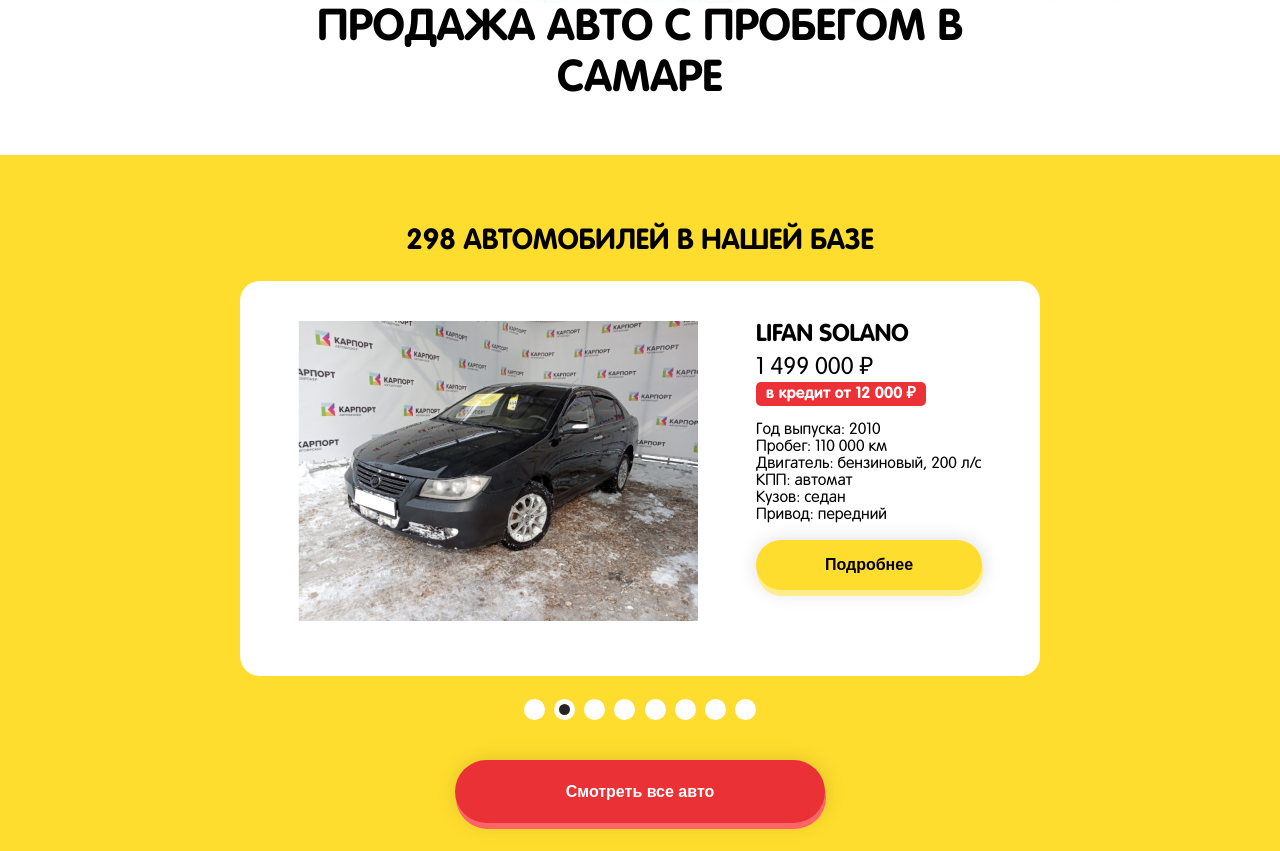
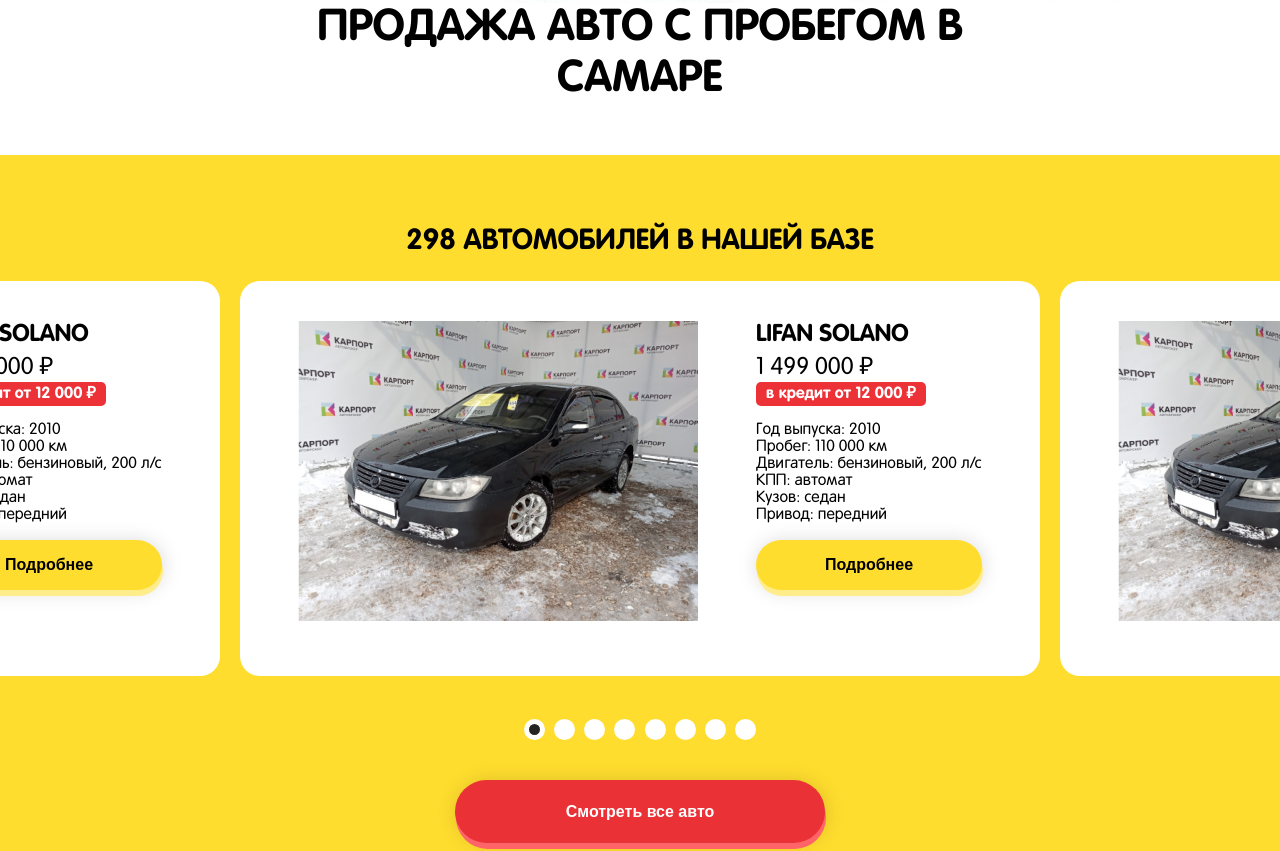
Before and after one commit to agatta17/autobroker, a plain HTML site: page index.html in a window 1280 px wide. Shown: the part 961-1812 px from the top of the page. Drawn offline with Linux system fonts and the light colour scheme.

Commit message:
add slider animation

```diff
--- a/index.html
+++ b/index.html
@@ -130,6 +130,31 @@
       <div class="carousel__title">
         298 автомобилей в нашей базе
       </div>
+      <div class="carousel__offset">
+        <div class="carousel__bar" id="bar">
+          <div class="carousel__card card" id="card">
+            <div class="card__photo"></div>
+            <div class="card__text">
+              <div class="card__title">
+                Lifan Solano
+              </div>
+              <div class="card__price">
+                1 499 000 ₽
+              </div>
+              <div class="card__credit-price">
+                в кредит от 12 000 ₽
+              </div>
+              <ul class="card__specifications">
+                <li>Год выпуска: 2010</li>
+                <li>Пробег: 110 000 км</li>
+                <li>Двигатель: бензиновый, 200 л/с</li>
+                <li>КПП: автомат</li>
+                <li>Кузов: седан</li>
+                <li>Привод: передний</li>
+              </ul>
+              <button class="card_btn">Подробнее</button>
+            </div>
+          </div>
           <div class="carousel__card card">
             <div class="card__photo"></div>
             <div class="card__text">
@@ -153,15 +178,40 @@
               <button class="card_btn">Подробнее</button>
             </div>
           </div>
-      <div class="carousel__slider slider">
-        <div class="slider__circle"></div>
-        <div class="slider__circle slider__circle_active"></div>
-        <div class="slider__circle"></div>
-        <div class="slider__circle"></div>
-        <div class="slider__circle"></div>
-        <div class="slider__circle"></div>
-        <div class="slider__circle"></div>
-        <div class="slider__circle"></div>
+          <div class="carousel__card card">
+            <div class="card__photo"></div>
+            <div class="card__text">
+              <div class="card__title">
+                Lifan Solano
+              </div>
+              <div class="card__price">
+                1 499 000 ₽
+              </div>
+              <div class="card__credit-price">
+                в кредит от 12 000 ₽
+              </div>
+              <ul class="card__specifications">
+                <li>Год выпуска: 2010</li>
+                <li>Пробег: 110 000 км</li>
+                <li>Двигатель: бензиновый, 200 л/с</li>
+                <li>КПП: автомат</li>
+                <li>Кузов: седан</li>
+                <li>Привод: передний</li>
+              </ul>
+              <button class="card_btn">Подробнее</button>
+            </div>
+          </div>
+        </div>
+      </div>
+      <div class="carousel__slider slider" id="slider">
+        <div class="slider__circle-right slider__circle_active"></div>
+        <div class="slider__circle-right"></div>
+        <div class="slider__circle-right"></div>
+        <div class="slider__circle-right"></div>
+        <div class="slider__circle-left"></div>
+        <div class="slider__circle-left"></div>
+        <div class="slider__circle-left"></div>
+        <div class="slider__circle-left"></div>
       </div>
       <button class="carousel__btn">
         Смотреть все авто
--- a/scripts/scripts.js
+++ b/scripts/scripts.js
@@ -1,9 +1,48 @@
- const burger = document.getElementById('burger');
- const menu = document.getElementById('menu');
- const close = document.getElementById('close');
+const burger = document.getElementById('burger');
+const menu = document.getElementById('menu');
+const close = document.getElementById('close');
 burger.onclick = function() {
   menu.classList.add('visible');
 };
  close.onclick = function() {
   menu.classList.remove('visible');
 };
+
+for (let node of document.getElementsByClassName('slider__circle-left')) {
+  node.addEventListener('click', sliderLeft);
+  node.addEventListener('click', circleActive);
+}
+
+for (let node of document.getElementsByClassName('slider__circle-right')) {
+  node.addEventListener('click', sliderRight);
+  node.addEventListener('click', circleActive);
+}
+
+let left = 0;
+const bar = document.getElementById('bar');
+const card = document.getElementById('card');
+
+function sliderLeft() {
+	left = left-card.offsetWidth-20;
+	if (left<-card.offsetWidth*2-40) {
+		left = 0;
+	}
+	bar.style.transform = 'translateX(' + left + 'px)';
+}
+
+function sliderRight() {
+	left = left+card.offsetWidth+20;
+	if (left>card.offsetWidth) {
+		left = -card.offsetWidth*2-40;
+	}
+	bar.style.transform = 'translateX(' + left + 'px)';
+}
+
+function circleActive() {
+	for (let node of document.getElementsByClassName('slider__circle_active')) {
+	  node.classList.remove('slider__circle_active');
+  }
+	this.classList.add('slider__circle_active');
+}
+
+sliderLeft();
--- a/styles/styles.css
+++ b/styles/styles.css
@@ -377,6 +377,7 @@
   background: #FFDD2E;
   padding-top: 70px;
   box-sizing: border-box;
+  overflow: hidden;
 }
 
 @media (max-width: 810px){
@@ -404,6 +405,37 @@
   }
 }
 
+.carousel__offset {
+  position: relative;
+  left: calc(50vw - 400px);
+}
+
+@media (max-width: 810px){
+  .carousel__offset {
+    left: calc(50vw - 285px);
+  }
+}
+
+@media (max-width: 590px){
+  .carousel__offset {
+    left: calc(50vw - 255px);
+  }
+}
+
+@media (max-width: 510px){
+  .carousel__offset {
+    left: calc(50vw - 145px);
+  }
+}
+
+.carousel__bar {
+  left: 0;
+  position: relative;
+  transition: all ease 1s;
+  display: flex;
+  width: 2538px;
+}
+
 .carousel__title {
   font-weight: bold;
   font-size: 1.8em;
@@ -426,7 +458,7 @@
 .carousel__card {
   width: 800px;
   height: 395px;
-  margin: 23px auto;
+  margin: 23px 20px 23px 0;
 }
 
 @media (max-width: 810px){
@@ -466,7 +498,7 @@
   }
 }
 
-.slider__circle {
+.slider__circle-left, .slider__circle-right {
   width: 21px;
   height: 21px;
   background: #FFF;
@@ -474,7 +506,7 @@
 }
 
 @media (max-width: 930px){
-  .slider__circle {
+  .slider__circle-left, .slider__circle-right {
     width: 16px;
     height: 16px;
   }
```
Lines whose indentation alone changed are shown as unchanged.
